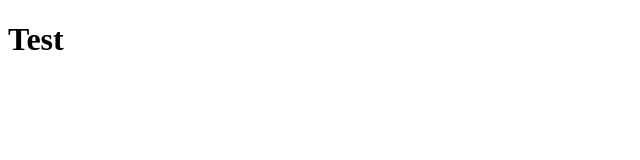
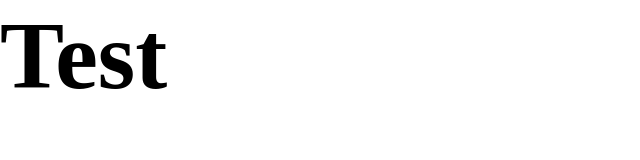
Before and after one commit to maikmuc80/test_merge, a plain HTML site: page index.html in a window 1280 px wide. Shown: the whole page, without its empty margins (0-640 px from the left). Drawn offline with Linux system fonts and the light colour scheme.

Commit message:
h1 font size changed

```diff
--- a/index.html
+++ b/index.html
@@ -7,6 +7,6 @@
     <link rel="stylesheet" href="style.css">
 </head>
 <body>
-    <h1>Test</h1>
+    <h1 style="font-size: 6rem;">Test</h1>
 </body>
 </html>
--- a/style.css
+++ b/style.css
@@ -0,0 +1,8 @@
+* {
+  margin: 0;
+  box-sizing: border-box;
+}
+
+html {
+  font-size: 16px;
+}
```
